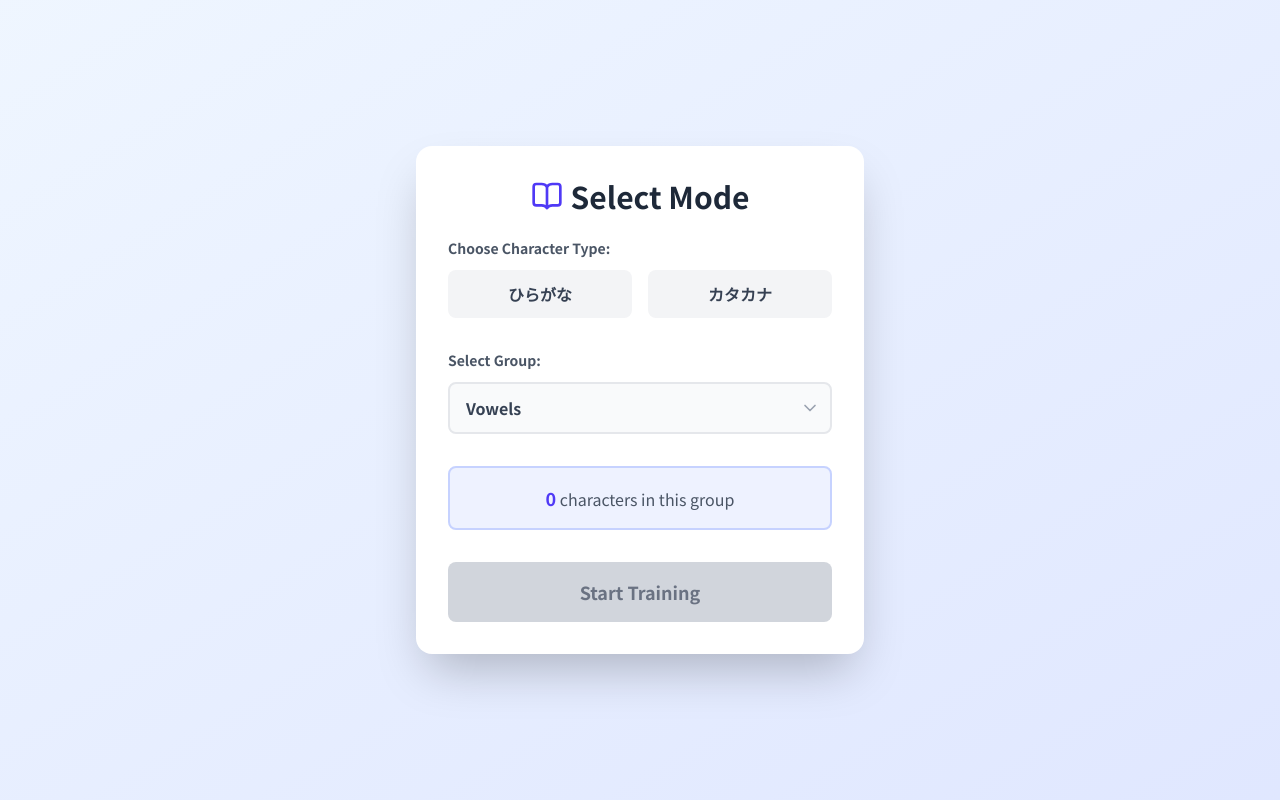
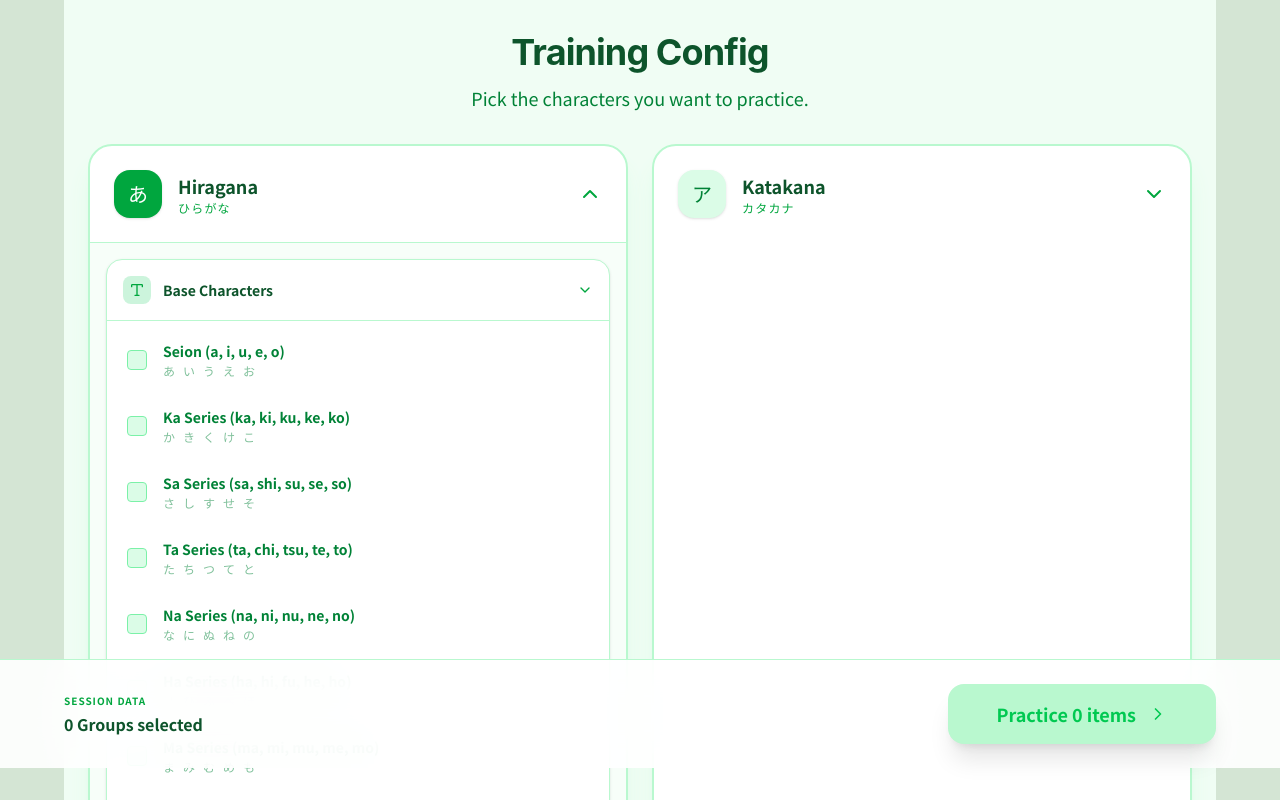
Before and after one commit to FzHars/JLang, a React (Vite) app: page / in a window 1280 px wide. Both pictures are taken after a click on the button "Start Learning". Shown: the top 800 px of the page. Built offline with nearby package versions, Linux system fonts and the light colour scheme.

Commit message:
edit to accordion

```diff
--- a/package.json
+++ b/package.json
@@ -10,8 +10,8 @@
     "preview": "vite preview"
   },
   "dependencies": {
+    "framer-motion": "^12.38.0",
     "lucide-react": "^1.14.0",
-    "motion": "^12.38.0",
     "react": "^19.2.5",
     "react-dom": "^19.2.5"
   },
--- a/src/App.jsx
+++ b/src/App.jsx
@@ -5,15 +5,15 @@ import Home from './components/Home'
 function App() {
   const [currentPage, setCurrentPage] = useState('landing')
   const [mode, setMode] = useState(null)
-  const [group, setGroup] = useState(null)
+  const [selectedGroups, setSelectedGroups] = useState([])
 
   const handleStartLanding = () => {
     setCurrentPage('home')
   }
 
-  const handleStartHome = (selectedMode, selectedGroup) => {
+  const handleStartHome = (selectedMode, selectedSubGroups) => {
     setMode(selectedMode)
-    setGroup(selectedGroup)
+    setSelectedGroups(selectedSubGroups)
     setCurrentPage('training')
   }
 
@@ -25,7 +25,7 @@ function App() {
         <div className="flex items-center justify-center min-h-screen bg-gray-50">
           <div className="text-center">
             <h1 className="text-3xl font-bold text-gray-800">Training Mode</h1>
-            <p className="text-gray-600 mt-4">Mode: {mode} | Group: {group}</p>
+            <p className="text-gray-600 mt-4">Mode: {mode} | Groups: {selectedGroups.join(', ')}</p>
             <button
               onClick={() => setCurrentPage('home')}
               className="mt-6 px-6 py-2 bg-gray-600 text-white rounded-lg hover:bg-gray-700"
--- a/src/components/Home.jsx
+++ b/src/components/Home.jsx
@@ -1,132 +1,254 @@
-import { useState } from "react";
-import { motion } from "motion/react";
-import { BookOpen, ChevronDown } from "lucide-react";
-import { filterByGroup } from "../utils/helpers";
-import nekoData from "../data/nekoData";
+import { useState } from 'react';
+import { motion, AnimatePresence } from 'framer-motion';
+import {
+  ChevronDown,
+  ChevronRight,
+  Check,
+  Type,
+  Zap,
+  Sparkles
+} from 'lucide-react';
+import { filterByGroup } from '../utils/helpers';
+import nekoData from '../data/nekoData';
 
-const groups = ["vowels", "ka", "sa", "ta", "na", "ha", "ma", "ya", "ra", "wa"];
+// Constants for categories metadata
+const CATEGORIES = [
+  { id: 'base', name: 'Base Characters', icon: Type },
+  { id: 'dakuon', name: 'Dakuon & Handakuon', icon: Zap },
+  { id: 'yoon', name: 'Yoon (Contracted)', icon: Sparkles },
+];
+
+const GROUP_NAMES = {
+  seion: 'Seion (a, i, u, e, o)',
+  ka: 'Ka Series (ka, ki, ku, ke, ko)',
+  sa: 'Sa Series (sa, shi, su, se, so)',
+  ta: 'Ta Series (ta, chi, tsu, te, to)',
+  na: 'Na Series (na, ni, nu, ne, no)',
+  ha: 'Ha Series (ha, hi, fu, he, ho)',
+  ma: 'Ma Series (ma, mi, mu, me, mo)',
+  ya: 'Ya Series (ya, yu, yo)',
+  ra: 'Ra Series (ra, ri, ru, re, ro)',
+  wa: 'Wa/N Series (wa, wo, n)',
+};
 
 export default function Home({ onStart }) {
-  const [selectedMode, setSelectedMode] = useState(null);
-  const [selectedGroup, setSelectedGroup] = useState("vowels");
+  const [expandedType, setExpandedType] = useState('hiragana');
+  const [expandedCategories, setExpandedCategories] = useState(['base']);
+  const [selectedGroups, setSelectedGroups] = useState([]);
 
-  const getCharacterCount = (mode, group) => {
-    if (!mode) return 0;
-    return filterByGroup(nekoData, mode, group).length;
+  const toggleType = (type) => {
+    setExpandedType(expandedType === type ? null : type);
+  };
+
+  const toggleCategory = (catId) => {
+    setExpandedCategories(prev =>
+      prev.includes(catId)
+        ? prev.filter(id => id !== catId)
+        : [...prev, catId]
+    );
+  };
+
+  const toggleGroup = (type, category, group) => {
+    const groupId = `${type}-${category}-${group}`;
+    setSelectedGroups(prev =>
+      prev.includes(groupId)
+        ? prev.filter(id => id !== groupId)
+        : [...prev, groupId]
+    );
+  };
+
+  const isGroupSelected = (type, category, group) => {
+    return selectedGroups.includes(`${type}-${category}-${group}`);
   };
 
   const handleStart = () => {
-    if (selectedMode) {
-      onStart(selectedMode, selectedGroup);
-    }
+    if (selectedGroups.length === 0) return;
+
+    // Convert selectedGroups (string IDs) back to characters
+    const selectedChars = nekoData.filter(k =>
+      selectedGroups.some(id => {
+        const [t, c, g] = id.split('-');
+        return k.type === t && k.group === g; // Only check type and group (ignore category for now)
+      })
+    );
+
+    onStart(selectedChars);
+  };
+
+  const getCharactersForGroup = (type, group) => {
+    return filterByGroup(nekoData, type, group);
+  };
+
+  const totalSelectedChars = nekoData.filter(k =>
+    selectedGroups.some(id => {
+      const [t, c, g] = id.split('-');
+      return k.type === t && k.group === g;
+    })
+  ).length;
+
+  // Get available groups for base category (only groups that exist in nekoData)
+  const getAvailableGroups = (type) => {
+    return Array.from(new Set(
+      nekoData
+        .filter(k => k.type === type)
+        .map(k => k.group)
+    ));
   };
 
   return (
-    <div className="flex items-center justify-center min-h-screen bg-gradient-to-br from-blue-50 to-indigo-100 px-4">
+    <div className="min-h-screen pt-8 pb-32 px-4 md:px-6 max-w-6xl mx-auto bg-green-50">
       <motion.div
-        className="w-full max-w-md bg-white rounded-2xl shadow-2xl p-8"
         initial={{ opacity: 0, y: 20 }}
         animate={{ opacity: 1, y: 0 }}
-        transition={{ duration: 0.6 }}
+        className="space-y-8"
       >
+        <div className="space-y-3 text-center">
+          <h2 className="text-4xl font-bold font-sans tracking-tight text-green-900">Training Config</h2>
+          <p className="text-green-700 text-lg">Pick the characters you want to practice.</p>
+        </div>
+
+        {/* Horizontal Layout - Side by Side */}
+        <div className="grid grid-cols-1 lg:grid-cols-2 gap-6">
+          {['hiragana', 'katakana'].map((type) => (
+            <div key={type} className="bg-white border-2 border-green-200 rounded-3xl overflow-hidden shadow-xl shadow-green-100">
+              <button
+                onClick={() => toggleType(type)}
+                className="w-full flex items-center justify-between p-6 hover:bg-green-50 transition-colors"
+              >
+                <div className="flex items-center gap-4">
+                  <div className={`w-12 h-12 rounded-2xl flex items-center justify-center text-xl font-jp shadow-sm ${
+                    expandedType === type ? 'bg-green-600 text-white' : 'bg-green-100 text-green-700'
+                  }`}>
+                    {type === 'hiragana' ? 'あ' : 'ア'}
+                  </div>
+                  <div className="text-left">
+                    <h3 className="font-bold text-lg capitalize text-green-900">{type}</h3>
+                    <p className="text-xs text-green-600 font-jp uppercase tracking-widest">
+                      {type === 'hiragana' ? 'ひらがな' : 'カタカナ'}
+                    </p>
+                  </div>
+                </div>
+                <div className={`transition-transform duration-300 ${expandedType === type ? 'rotate-180' : ''}`}>
+                  <ChevronDown className="w-6 h-6 text-green-600" />
+                </div>
+              </button>
+
+              <AnimatePresence>
+                {expandedType === type && (
                   <motion.div
-          className="flex items-center justify-center mb-6"
-          initial={{ scale: 0 }}
-          animate={{ scale: 1 }}
-          transition={{ delay: 0.2, duration: 0.5 }}
+                    initial={{ height: 0 }}
+                    animate={{ height: 'auto' }}
+                    exit={{ height: 0 }}
+                    className="overflow-hidden bg-green-50/50 border-t border-green-200"
                   >
-          <BookOpen className="w-8 h-8 text-indigo-600 mr-2" />
-          <h1 className="text-3xl font-bold text-gray-800">Select Mode</h1>
-        </motion.div>
+                    <div className="p-4 space-y-3">
+                      {CATEGORIES.map((cat) => {
+                        const Icon = cat.icon;
+                        const isExpanded = expandedCategories.includes(cat.id);
 
-        {/* Mode Selection */}
+                        // Only show base category for now (since we only have base groups in nekoData)
+                        if (cat.id !== 'base') return null;
+
+                        const groups = getAvailableGroups(type);
+                        if (groups.length === 0) return null;
+
+                        return (
+                          <div key={cat.id} className="border border-green-200 bg-white shadow-sm rounded-2xl overflow-hidden">
+                            <button
+                              onClick={() => toggleCategory(cat.id)}
+                              className="w-full flex items-center justify-between p-4 hover:bg-green-50 transition-colors"
+                            >
+                              <div className="flex items-center gap-3">
+                                <span className={`p-1.5 rounded-lg ${isExpanded ? 'bg-green-500/20' : 'bg-green-100'}`}>
+                                  <Icon className={`w-4 h-4 ${isExpanded ? 'text-green-600' : 'text-green-500'}`} />
+                                </span>
+                                <span className="font-bold text-sm text-green-900">{cat.name}</span>
+                              </div>
+                              <ChevronRight className={`w-4 h-4 text-green-600 transition-transform ${isExpanded ? 'rotate-90' : ''}`} />
+                            </button>
+
+                            <AnimatePresence>
+                              {isExpanded && (
                                 <motion.div
-          className="mb-8"
-          initial={{ opacity: 0 }}
-          animate={{ opacity: 1 }}
-          transition={{ delay: 0.3, duration: 0.6 }}
+                                  initial={{ height: 0 }}
+                                  animate={{ height: 'auto' }}
+                                  exit={{ height: 0 }}
+                                  className="overflow-hidden border-t border-green-200"
                                 >
-          <p className="text-sm font-semibold text-gray-600 mb-3">Choose Character Type:</p>
-          <div className="flex gap-4">
+                                  <div className="p-1">
+                                    {groups.map((group) => {
+                                      const selected = isGroupSelected(type, cat.id, group);
+                                      const chars = getCharactersForGroup(type, group);
+                                      return (
                                         <button
-              onClick={() => setSelectedMode("hiragana")}
-              className={`flex-1 py-3 px-4 rounded-lg font-semibold transition-all ${
-                selectedMode === "hiragana"
-                  ? "bg-indigo-600 text-white shadow-lg"
-                  : "bg-gray-100 text-gray-700 hover:bg-gray-200"
+                                          key={group}
+                                          onClick={() => toggleGroup(type, cat.id, group)}
+                                          className={`w-full flex items-center gap-4 p-3 rounded-xl transition-all ${
+                                            selected
+                                              ? 'bg-green-500/10 text-green-800 border border-green-500/30 mb-1'
+                                              : 'hover:bg-green-50 text-green-700 m-1'
                                           }`}
                                         >
-              ひらがな
+                                          <div className={`w-5 h-5 rounded border flex items-center justify-center shrink-0 transition-all ${
+                                            selected ? 'bg-green-600 border-green-600 shadow-sm shadow-green-600/50' : 'bg-green-100 border-green-300'
+                                          }`}>
+                                            {selected && <Check className="w-3 h-3 text-white" strokeWidth={4} />}
+                                          </div>
+                                          <div className="flex-1 text-left min-w-0">
+                                            <div className="text-sm font-bold truncate">
+                                              {GROUP_NAMES[group] || group}
+                                            </div>
+                                            <div className="flex gap-2 mt-0.5 overflow-x-auto scrollbar-hide">
+                                              {chars.slice(0, 5).map(c => (
+                                                <span key={c.id} className="text-xs font-jp opacity-50 whitespace-nowrap">{c.char}</span>
+                                              ))}
+                                              {chars.length > 5 && <span className="text-xs opacity-50">...</span>}
+                                            </div>
+                                          </div>
                                         </button>
-            <button
-              onClick={() => setSelectedMode("katakana")}
-              className={`flex-1 py-3 px-4 rounded-lg font-semibold transition-all ${
-                selectedMode === "katakana"
-                  ? "bg-indigo-600 text-white shadow-lg"
-                  : "bg-gray-100 text-gray-700 hover:bg-gray-200"
+                                      );
+                                    })}
+                                  </div>
+                                </motion.div>
+                              )}
+                            </AnimatePresence>
+                          </div>
+                        );
+                      })}
+                    </div>
+                  </motion.div>
+                )}
+              </AnimatePresence>
+            </div>
+          ))}
+        </div>
+
+        {/* Global Action Bar */}
+        <div className="fixed bottom-0 left-0 right-0 p-4 md:p-6 bg-white/90 backdrop-blur-xl border-t border-green-200 z-50">
+          <div className="max-w-6xl mx-auto flex items-center justify-between gap-4 md:gap-6">
+            <div className="hidden sm:block">
+              <div className="text-[10px] font-bold text-green-600 uppercase tracking-widest mb-1">Session Data</div>
+              <p className="text-base font-bold text-green-900">
+                {selectedGroups.length} Groups selected
+              </p>
+            </div>
+            <motion.button
+              whileHover={{ scale: 1.02 }}
+              whileTap={{ scale: 0.98 }}
+              onClick={handleStart}
+              disabled={selectedGroups.length === 0}
+              className={`flex-1 sm:flex-none flex items-center justify-center gap-3 px-8 md:px-12 py-4 rounded-2xl font-bold text-lg shadow-xl transition-all ${
+                selectedGroups.length > 0
+                  ? 'bg-green-600 text-white hover:bg-green-700 shadow-green-600/50'
+                  : 'bg-green-200 text-green-500 cursor-not-allowed shadow-none'
               }`}
             >
-              カタカナ
-            </button>
+              <span>Practice {totalSelectedChars} items</span>
+              <ChevronRight className="w-5 h-5" />
+            </motion.button>
           </div>
-        </motion.div>
-
-        {/* Group Selection */}
-        <motion.div
-          className="mb-8"
-          initial={{ opacity: 0 }}
-          animate={{ opacity: 1 }}
-          transition={{ delay: 0.4, duration: 0.6 }}
-        >
-          <p className="text-sm font-semibold text-gray-600 mb-3">Select Group:</p>
-          <div className="relative">
-            <select
-              value={selectedGroup}
-              onChange={(e) => setSelectedGroup(e.target.value)}
-              className="w-full py-3 px-4 bg-gray-50 border-2 border-gray-200 rounded-lg font-semibold text-gray-700 appearance-none cursor-pointer hover:border-indigo-300 focus:outline-none focus:border-indigo-600"
-            >
-              {groups.map((group) => (
-                <option key={group} value={group}>
-                  {group.charAt(0).toUpperCase() + group.slice(1)}
-                </option>
-              ))}
-            </select>
-            <ChevronDown className="absolute right-3 top-1/2 transform -translate-y-1/2 w-5 h-5 text-gray-400 pointer-events-none" />
         </div>
-        </motion.div>
-
-        {/* Character Count */}
-        <motion.div
-          className="mb-8 p-4 bg-indigo-50 rounded-lg border-2 border-indigo-200"
-          initial={{ opacity: 0 }}
-          animate={{ opacity: 1 }}
-          transition={{ delay: 0.5, duration: 0.6 }}
-        >
-          <p className="text-center text-gray-700">
-            <span className="font-bold text-indigo-600 text-lg">
-              {getCharacterCount(selectedMode, selectedGroup)}
-            </span>
-            <span className="text-gray-600"> characters in this group</span>
-          </p>
-        </motion.div>
-
-        {/* Start Button */}
-        <motion.button
-          onClick={handleStart}
-          disabled={!selectedMode}
-          whileHover={selectedMode ? { scale: 1.05 } : {}}
-          whileTap={selectedMode ? { scale: 0.95 } : {}}
-          className={`w-full py-4 px-6 rounded-lg font-semibold text-lg transition-all ${
-            selectedMode
-              ? "bg-indigo-600 text-white shadow-lg hover:bg-indigo-700 cursor-pointer"
-              : "bg-gray-300 text-gray-500 cursor-not-allowed"
-          }`}
-          initial={{ opacity: 0, y: 10 }}
-          animate={{ opacity: 1, y: 0 }}
-          transition={{ delay: 0.6, duration: 0.6 }}
-        >
-          Start Training
-        </motion.button>
+        <div className="h-24" /> {/* Spacer for fixed bottom bar */}
       </motion.div>
     </div>
   );
--- a/src/components/LandingPage.jsx
+++ b/src/components/LandingPage.jsx
@@ -1,4 +1,4 @@
-import { motion } from "motion/react";
+import { motion } from "framer-motion";
 import { Sparkles, ArrowRight } from "lucide-react";
 
 export default function LandingPage({ onStart }) {
--- a/src/index.css
+++ b/src/index.css
@@ -4,4 +4,5 @@
 
 body {
   font-family: 'Noto Sans JP', sans-serif;
+  background-color: #d4e5d4; /* Pastel green matcha */
 }
```
Also changed, not shown: src/data/nekoData.js (+12 -12 lines), 2 other files (tests, documents, lock files or other folders). Lines whose indentation alone changed are shown as unchanged.
